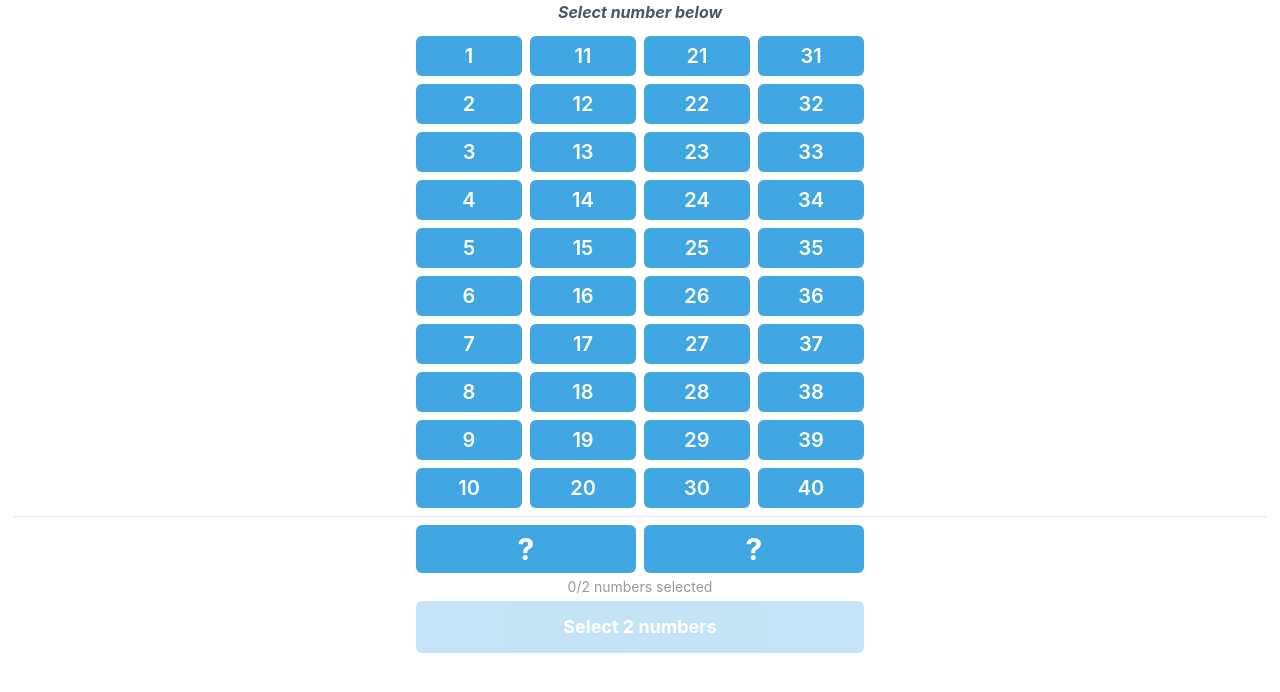
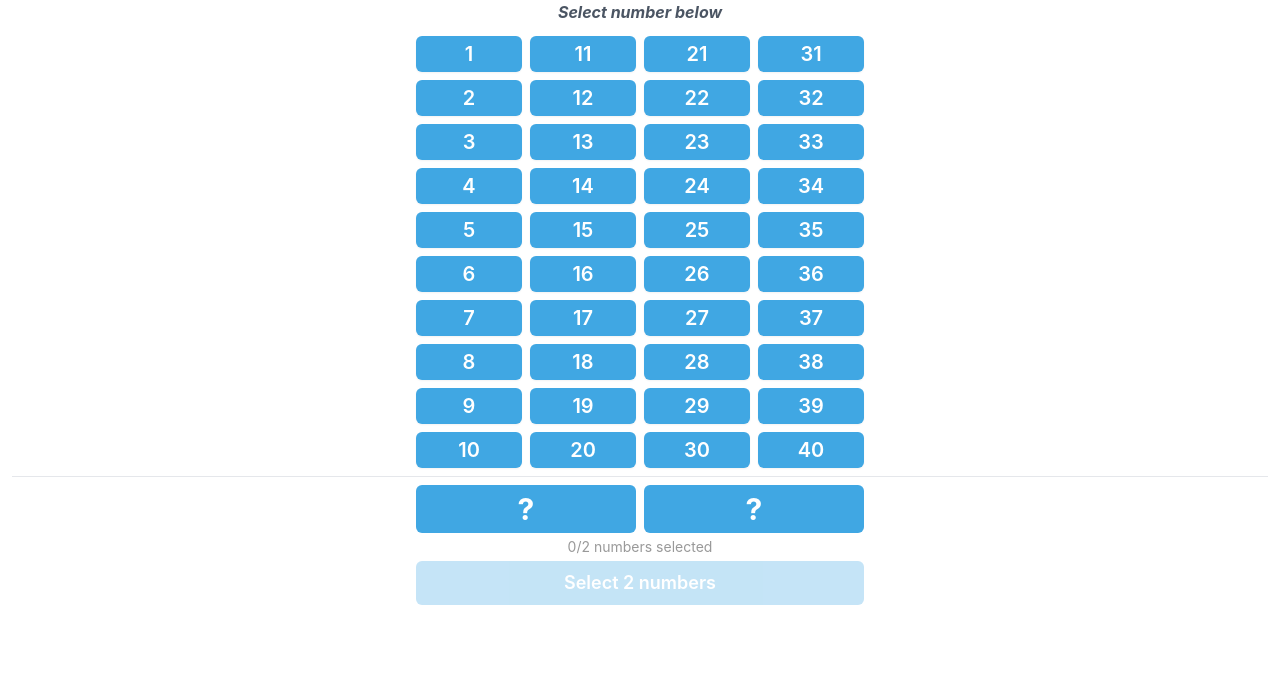
Before and after one commit to chheunseangmeng/Number-Bot, a Vue app: page / in a window 1280 px wide. Shown: the top 692 px of the page. Built offline with nearby package versions, Linux system fonts and the light colour scheme.

Commit message:
Update the latest version of fit screen

```diff
--- a/src/components/grid/GridCell.vue
+++ b/src/components/grid/GridCell.vue
@@ -1,6 +1,6 @@
 <template>
   <button
-    class="w-full h-10 aspect-square rounded-md text-xl font-semibold transition-all duration-200
+    class="w-full h-9 aspect-square rounded-md text-xl font-semibold transition-all duration-200
            flex items-center justify-center shadow-sm active:scale-95
            focus:outline-none focus:ring-2 focus:ring-[var(--tg-theme-button-color)]"
     :class="[
--- a/src/components/ui/SubmitButton.vue
+++ b/src/components/ui/SubmitButton.vue
@@ -1,6 +1,6 @@
 <template>
   <button
-    class="w-full py-3 px-6 rounded-md text-lg font-bold transition-all
+    class="w-full py-2 px-6 rounded-md text-lg font-semibold transition-all
            active:scale-98 disabled:opacity-30 disabled:cursor-not-allowed
            focus:outline-none focus:ring-2 focus:ring-[var(--tg-theme-button-color)]"
     :class="[
```
